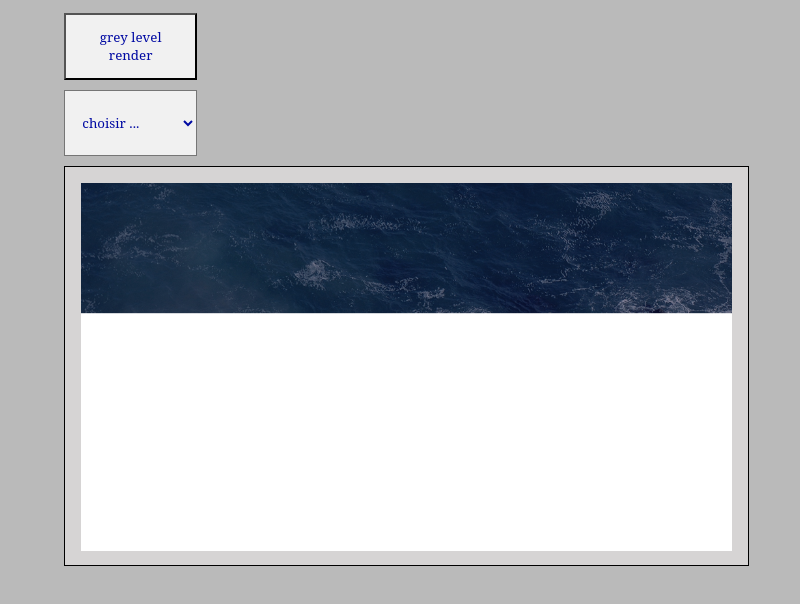
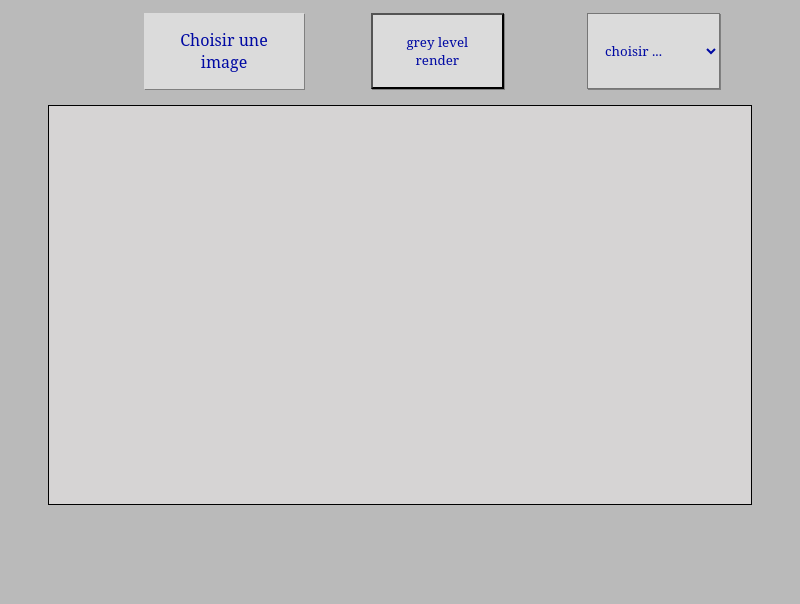
Before and after one commit to YohannBethoule/java_harmo, an Electron app: page paint_electron/index.html in a window 800 px wide. Shown: the part 158-762 px from the top of the page. Drawn offline with Linux system fonts and the light colour scheme.

Commit message:
html/css paint

```diff
--- a/paint_electron/css/style.css
+++ b/paint_electron/css/style.css
@@ -4,7 +4,6 @@
 	color:#000aa3;
 	font-family: 'Noto Serif', serif;
 	box-sizing:border-box;
-
 }
 
 main{
@@ -21,14 +20,15 @@ main{
 
 .container{
 	display:grid;
-	grid-template-columns:1fr;
-	grid-template-rows:repeat(2, 1fr);
-	grid-gap:10px;
+	grid-template-columns:repeat(3, 1fr);
+	grid-template-rows:1fr;
 }
 
-.option{
+.option, .label-file{
 	width:10em;
-	background-color:#F1F1F1;
+	background-color:#dbdbdb;
+	box-shadow:1px 1px gray;
+	margin-left:5em;
 }
 
 body{
@@ -37,6 +37,20 @@ body{
 
 img{
 	max-height:23em;
-	max-width:875px;
+	max-width:54em;
 	padding:0;
 }
+
+.label-file:hover, .option:hover{
+	background-color:#f7f7f7;
+}
+
+
+input[type='file']{
+    position: absolute;
+    margin-top: -100em;
+    margin-left: 3px;
+    height: 1px;
+    width: 1px;
+    z-index: -5;
+}
--- a/paint_electron/index.html
+++ b/paint_electron/index.html
@@ -9,6 +9,8 @@
 		<main>
 			<h1>Modification de photos</h1>
 			<section class="container">
+				<label for="file" class="label-file">Choisir une image</label>
+				<input id="file" class="input-file" type="file">
 				<button class="option">grey level render</button>
 				<select class="option">
 					<option selected>choisir ...</option>
@@ -16,10 +18,10 @@
 					<option>blue</option>
 					<option>green</option>
 				</select>
-				<div class="image">
-					<img src="img/test.jpg"/>
-				</div>
 			</section>
+			<div class="image">
+				<img id="img" src=""/>
+			</div>
 		</main>
     </body>
   </html>
```
